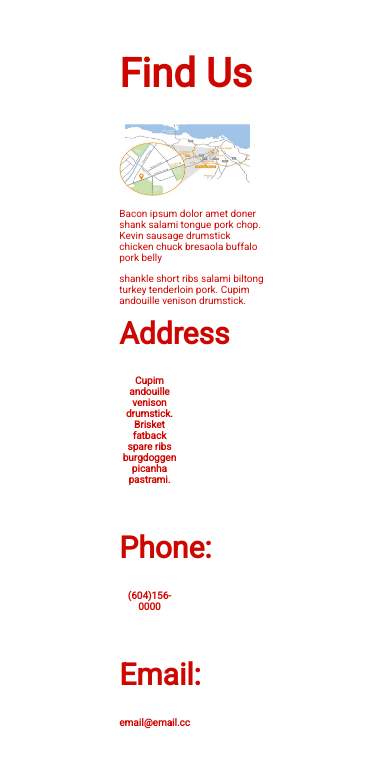
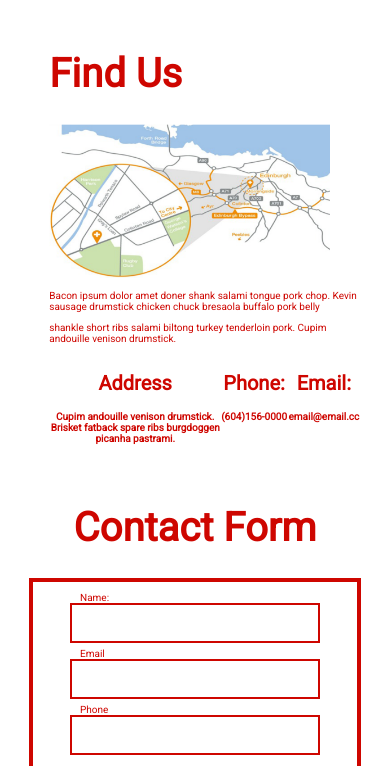
Before and after one commit to maajang/Business-Brochure-Website--bcit-twd-20, a website: page contact.html in a window 390 px wide. Shown: the part 63-829 px from the top of the page. Drawn offline with nearby package versions, Linux system fonts and the light colour scheme; files that its build step writes are made by us from their sources.

Commit message:
Update assets/scss/pages/_contact.scss

```diff
--- a/assets/scss/pages/_contact.scss
+++ b/assets/scss/pages/_contact.scss
@@ -25,9 +25,7 @@
     text-align:center;
     font-size:3em;
 }
-.address h2{
-    margin-top:0;
-}
+
 .ape h4{
     text-align:center;
     padding-bottom:2em;
@@ -103,13 +101,31 @@ input[type=submit]{
     }
     .horizontal li{
         padding-bottom:5px;
+        padding-right:20px;
     }
 }
 @media only screen and (max-width:750px){
+    .contact{
+        margin-left:2em;
+    }
+
     .mapaddr{
        display:block;
     }
-    .form-container{
+    .map{
+        width:100%;
+    }
+    .ape{
+        display:flex;
+        width:100%;
+        justify-content: space-evenly;
+
+    }
+    .ape h2{
+        font-size:2em;
+    }
+
+    .form-contact{
         padding-left:1em;
         padding-right:1em;
     }
```
